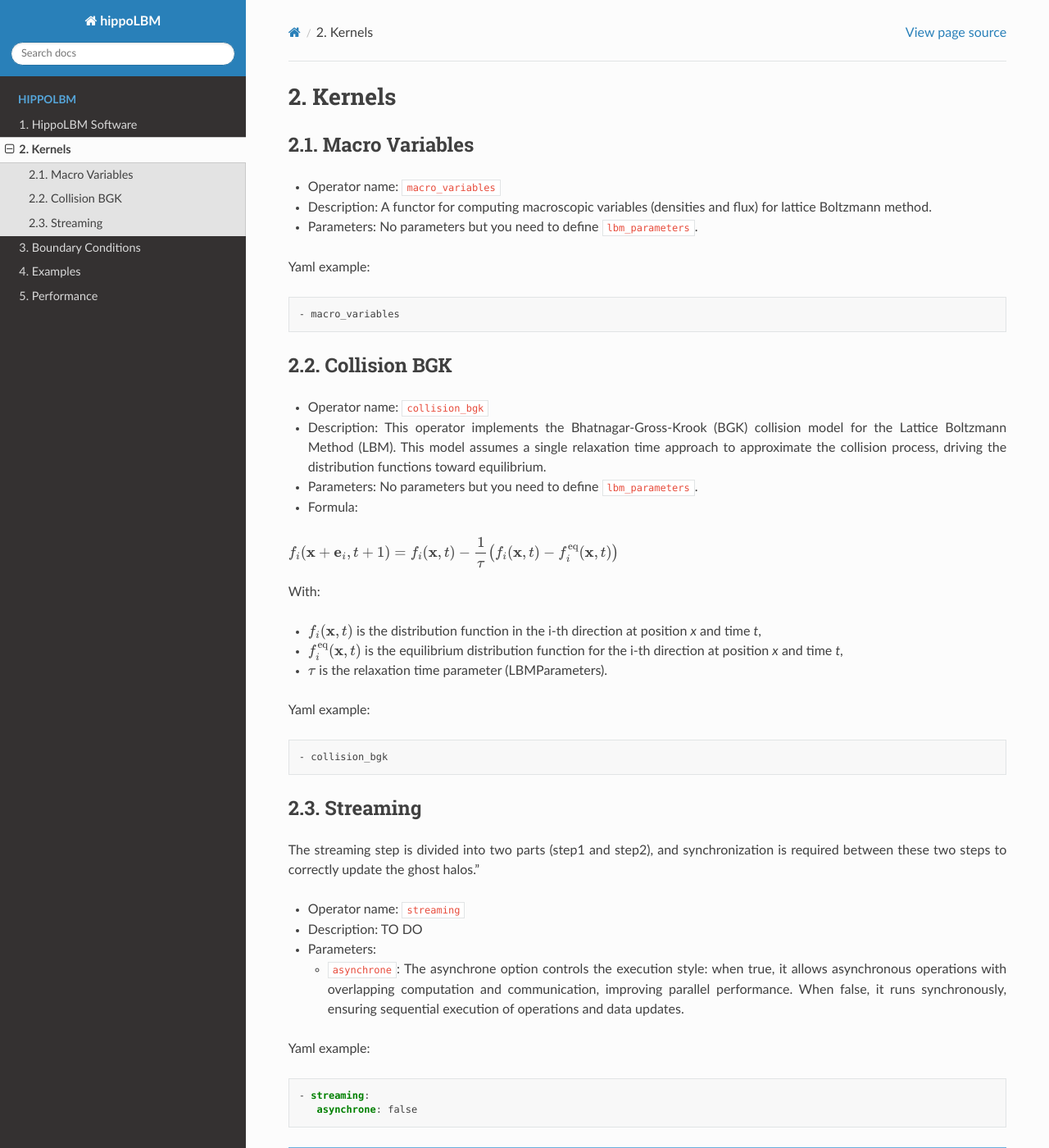
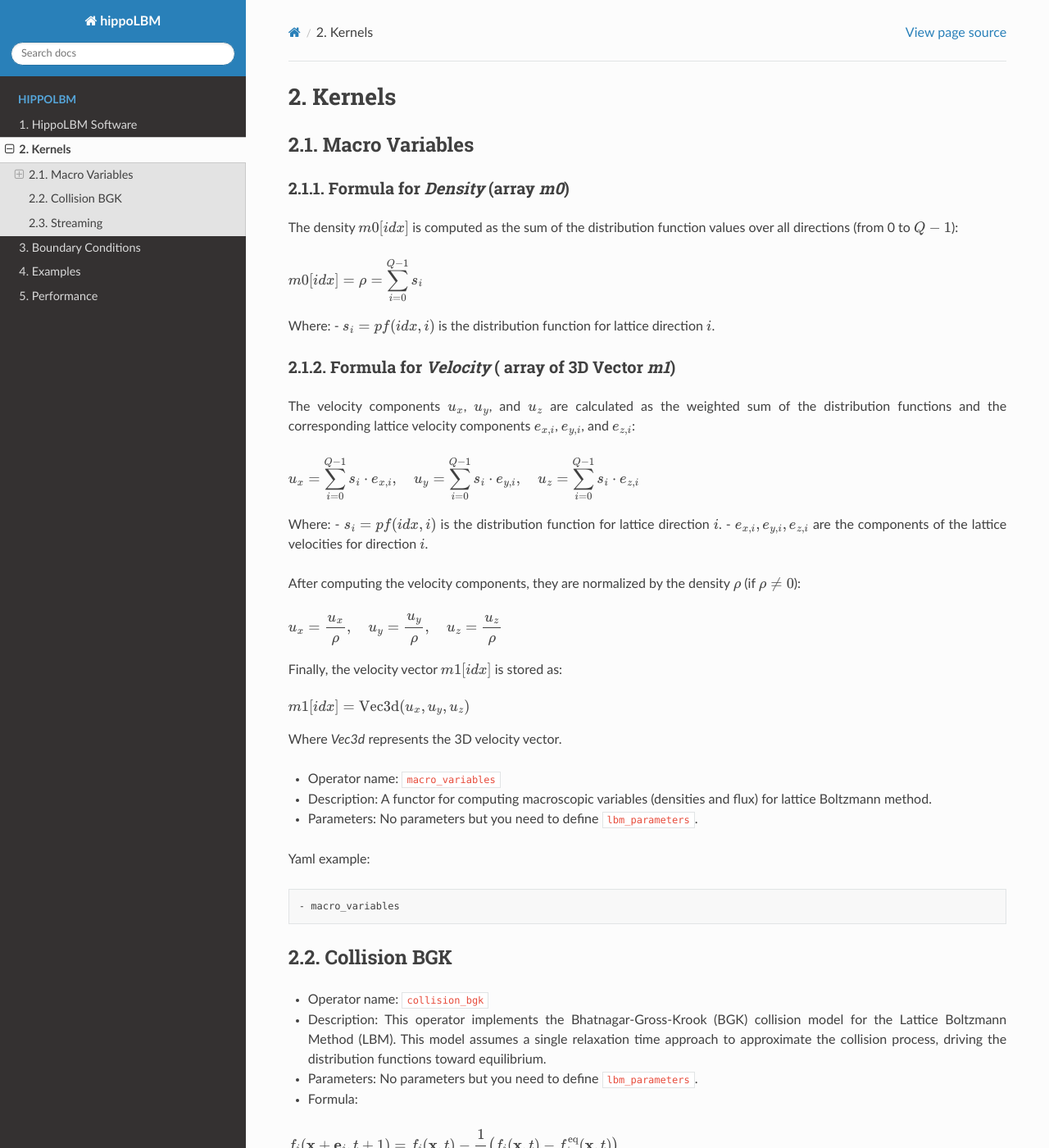
Before and after one commit to Collab4exaNBody/doc_hippoLBM, a Sphinx documentation site: the page built from docs/source/pages/Kernels.rst, in a window 1280 px wide and 1400 px high. Shown: the whole window at 82% size. Built offline with Sphinx 7.4.7 and the Read the Docs theme 3.1.0, drawn with Linux system fonts in a browser that asks for light colours.

Commit message:
Update Kernels.rst

```diff
--- a/docs/source/pages/Kernels.rst
+++ b/docs/source/pages/Kernels.rst
@@ -4,6 +4,46 @@
 
 Macro Variables
 ^^^^^^^^^^^^^^^
+
+Formula for `Density` (array `m0`)
+--------------------------
+
+The density :math:`m0[idx]` is computed as the sum of the distribution function values over all directions (from 0 to :math:`Q-1`):
+
+.. math::
+
+   m0[idx] = \rho = \sum_{i=0}^{Q-1} s_i
+
+Where:
+- :math:`s_i = pf(idx, i)` is the distribution function for lattice direction :math:`i`.
+
+Formula for `Velocity` ( array of 3D Vector `m1`)
+-------------------------------------------------
+
+The velocity components :math:`u_x`, :math:`u_y`, and :math:`u_z` are calculated as the weighted sum of the distribution functions and the corresponding lattice velocity components :math:`e_{x,i}`, :math:`e_{y,i}`, and :math:`e_{z,i}`:
+
+.. math::
+
+   u_x = \sum_{i=0}^{Q-1} s_i \cdot e_{x,i}, \quad u_y = \sum_{i=0}^{Q-1} s_i \cdot e_{y,i}, \quad u_z = \sum_{i=0}^{Q-1} s_i \cdot e_{z,i}
+
+Where:
+- :math:`s_i = pf(idx, i)` is the distribution function for lattice direction :math:`i`.
+- :math:`e_{x,i}, e_{y,i}, e_{z,i}` are the components of the lattice velocities for direction :math:`i`.
+
+After computing the velocity components, they are normalized by the density :math:`\rho` (if :math:`\rho \neq 0`):
+
+.. math::
+
+   u_x = \frac{u_x}{\rho}, \quad u_y = \frac{u_y}{\rho}, \quad u_z = \frac{u_z}{\rho}
+
+Finally, the velocity vector :math:`m1[idx]` is stored as:
+
+.. math::
+
+   m1[idx] = \text{Vec3d}(u_x, u_y, u_z)
+
+Where `Vec3d` represents the 3D velocity vector.
+
 
 - Operator name: ``macro_variables``
 - Description: A functor for computing macroscopic variables (densities and flux) for lattice Boltzmann method.
```
